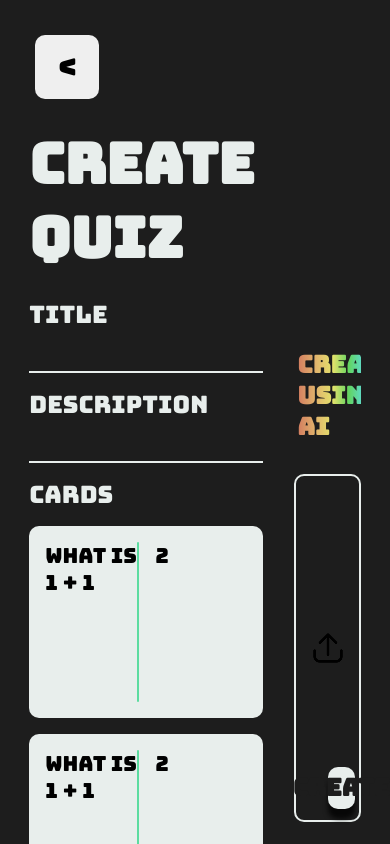
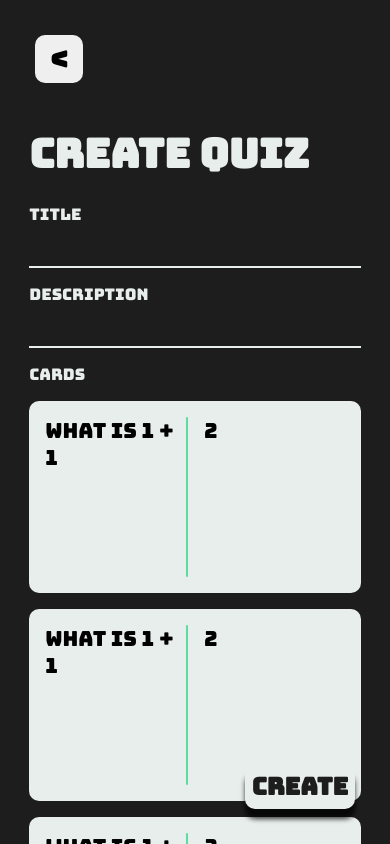
Before and after one commit to YuStudy-Inc/QuizSlayer, a React (Vite) app in the folder Frontend/: page /createquiz in a window 390 px wide. Built offline with nearby package versions, Linux system fonts and the light colour scheme.

Commit message:
finished responsiveness for the quizzes and create quiz page. I need to add an edit quiz page tho ...

```diff
--- a/Frontend/src/Styles/Components/FlashCardCreationOverlay.css
+++ b/Frontend/src/Styles/Components/FlashCardCreationOverlay.css
@@ -8,13 +8,14 @@
     align-items: center;
     justify-content: center;
     position: absolute;
+    z-index: 1001;
 }
 
 .nvm {
 	position: absolute;
 	width: 4rem;
 	aspect-ratio: 1/1;
-	left: 40px;
+	left: 35px;
 	top: 35px;
 	border: none;
     border-radius: 10px;
@@ -104,3 +105,46 @@
 .create-that-flashcard-button h1:hover {
     color: var(--white);
 }
+
+@media only screen and (max-width: 1350px) {
+    .title-overlay h1 {
+        font-size: 2.5rem;
+    }
+
+    .create-that-flashcard-button h1 {
+        font-size: 1rem;
+    }
+}
+
+@media only screen and (max-width: 768px) {
+    .nvm {
+        width: 48px !important;
+        height: 48px;
+    }
+
+    .title-overlay h1 {
+        font-size: 1.5rem;
+    }
+
+    .flashcard-itself {
+        flex-direction: column;
+        justify-content: center;
+        gap: 2rem;
+    }
+
+    .question-flashcard-overlay input {
+        font-size: 1rem;
+    }
+    .answer-flashcard-overlay input {
+        font-size: 1rem;
+    }
+
+    .create-that-flashcard-button {
+        width: 12rem;
+        height: 3rem;
+    }
+
+    .create-that-flashcard-button h1 {
+        font-size: 0.8rem;
+    }
+}
--- a/Frontend/src/Styles/Components/QuizCard.css
+++ b/Frontend/src/Styles/Components/QuizCard.css
@@ -40,3 +40,18 @@
     height: 50%;
     aspect-ratio: 1/1;
 }
+
+@media only screen and (max-width: 768px) {
+    .quiz-card-container {
+        width: 60%;
+    }
+
+    .quiz-text {
+        font-size: 1rem;
+    }
+
+    .quiz-stuff button {
+        opacity: 0;
+        visibility: hidden;
+    }
+}
--- a/Frontend/src/Styles/Pages/CreateQuizPage.css
+++ b/Frontend/src/Styles/Pages/CreateQuizPage.css
@@ -21,6 +21,7 @@
     justify-content: center;
     transition: all 0.2s ease-in-out;
 	cursor: pointer;
+	z-index: 1000;
 }
 
 .back-button:hover {
@@ -231,13 +232,13 @@ span input:focus {
 	position: absolute;
 	bottom: 35px;
 	right: 35px;
-
+	z-index: 1000;
 }
 
 .create-that-quiz-button {
     background-color: var(--white);
-    width: 7vw;
-	height: 5vh;
+    width: 110px;
+	height: 45px;
     border: none;
     border-radius: 10px;
     display: flex;
@@ -272,3 +273,53 @@ span input:focus {
 .create-that-quiz-button h1:hover {
 	color: var(--white);
 }
+
+@media only screen and (max-width: 1350px) {
+	.create-ai-title h1{
+		font-size: 1rem;
+	}
+}
+
+@media only screen and (max-width: 1200px) {
+	.title-section h1 {
+		font-size: 2.5rem;
+	}
+
+	label p {
+		font-size: 1rem;
+	}
+
+	.card-section p {
+		font-size: 1rem;
+	}
+}
+
+@media only screen and (max-width: 768px) {
+	.back-button {
+		height: 48px;
+		width: 48px;
+	}
+
+	.two-side-container {
+		flex-direction: column;
+	}
+
+	.left-side {
+		width: 100%;
+	}
+
+	.right-side {
+		width: 100%;
+		align-items: start;
+	}
+
+	.create-ai-title h1{
+		font-size: 1.5rem;
+	}
+
+	.drop-zone {
+		width: 100%;
+		height: 120px;
+		margin-bottom: 1rem;
+	}
+}
--- a/Frontend/src/Styles/Pages/Quizzes.css
+++ b/Frontend/src/Styles/Pages/Quizzes.css
@@ -122,3 +122,13 @@
     width: 50%;
     aspect-ratio: 1/1;
 }
+
+@media only screen and (max-width: 768px) {
+    .title-quizzes {
+        font-size: 2.5rem;
+    }
+
+    .quiz-progress-titles {
+        font-size: 2rem;
+    }
+}
```
